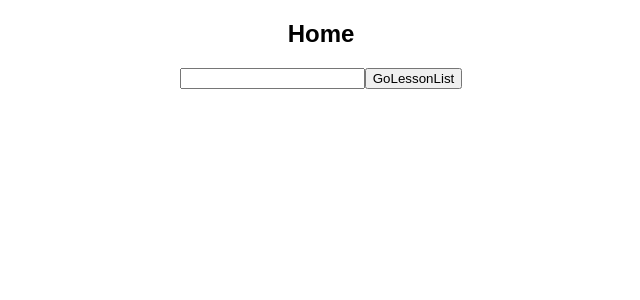
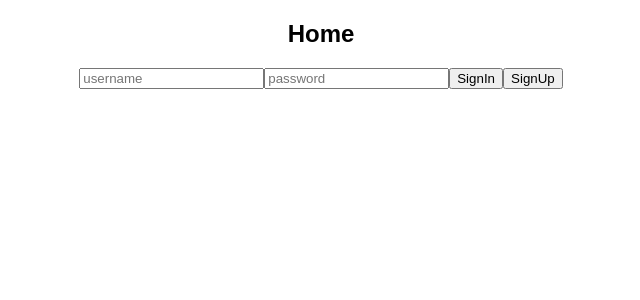
Before and after one commit to limagesan/client-nichango, a React (Create React App) app: page / in a window 1280 px wide. Shown: the top 300 px of the page, without its empty margins (319-959 px from the left). Built offline with nearby package versions, Linux system fonts and the light colour scheme.

Commit message:
add signIn and signUp function

```diff
--- a/src/Api.js
+++ b/src/Api.js
@@ -8,11 +8,24 @@ export default class Api {
 
   handleError(e) {
     console.error("[Api: error]", e);
+    return Promise.reject(e);
   }
 
-  login(userId) {
+  signIn(username, password) {
     return axios
-      .post(`${this.baseUrl}:${this.port}/users/login`, { userId })
+      .post(`${this.baseUrl}:${this.port}/users/login`, { username, password })
+      .then(res => {
+        console.log("error in api")
+        return {
+          res: res || []
+        };
+      })
+      .catch(this.handleError);
+  }
+
+  signUp(username, password) {
+    return axios
+      .post(`${this.baseUrl}:${this.port}/users`, { username, password })
       .then(res => {
         return {
           res: res || []
--- a/src/Home.js
+++ b/src/Home.js
@@ -4,29 +4,48 @@ import Api from "./Api";
 class Home extends Component {
   constructor() {
     super();
-    this.handleClick = this.handleClick.bind(this);
     this.handleChange = this.handleChange.bind(this);
+    this.signIn = this.signIn.bind(this);
+    this.signUp = this.signUp.bind(this);
     this.api = new Api();
     this.state = {
-      userId: ""
+      username: "",
+      password: "",
     }
   }
-  handleClick() {
-    const userId = this.state.userId;
-    this.api.login(userId).then((res) => {
-      console.log("[Api: Login]", res);
+
+  signIn() {
+    const { username, password } = this.state;
+    this.api.signIn(username, password).then((res) => {
+      console.log("[Api: SignIn]", res);
       this.props.history.push("/lesson");
+    }).catch((err) => {
+      alert("Failed sign in");
     });
   }
+
+  signUp() {
+    const { username, password } = this.state;
+    this.api.signUp(username, password).then((res) => {
+      console.log("[Api: SignUp]", res);
+      this.props.history.push("/lesson");
+    }).catch((err) => {
+      alert("Failed sign up");
+    });;
+  }
+
   handleChange(event) {
-    this.setState({ userId: event.target.value });
+    let name = event.target.name;
+    this.setState({ [name]: event.target.value });
   }
   render() {
     return (
       <div className="Home">
         <h2>Home</h2>
-        <input type="text" value={this.state.userId} onChange={this.handleChange} />
-        <button onClick={this.handleClick}>GoLessonList</button>
+        <input type="text" name="username" placeholder="username" value={this.state.username} onChange={this.handleChange} />
+        <input type="text" name="password" placeholder="password" value={this.state.password} onChange={this.handleChange} />
+        <button onClick={this.signIn}>SignIn</button>
+        <button onClick={this.signUp}>SignUp</button>
       </div>
     );
   }
```
